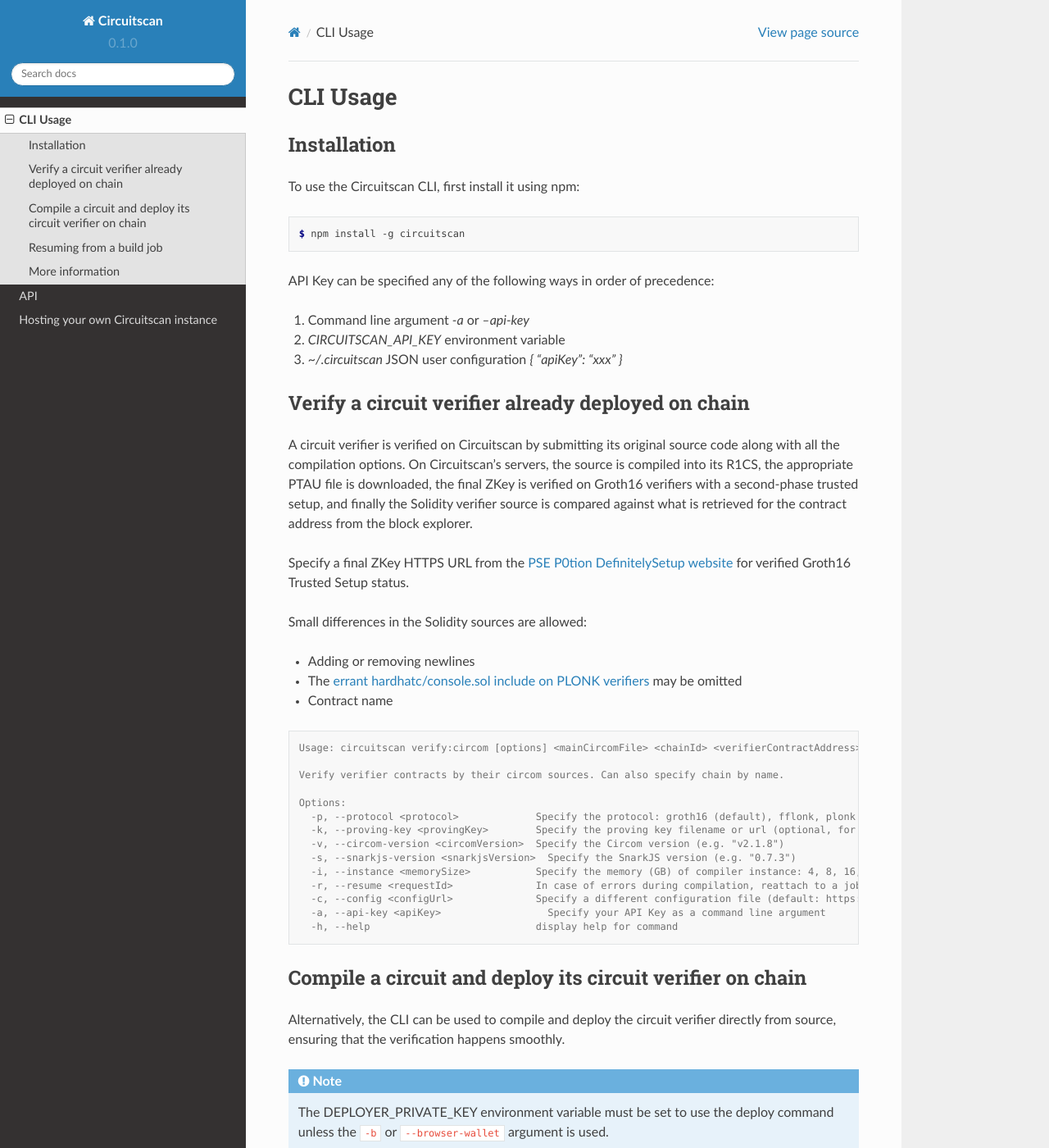
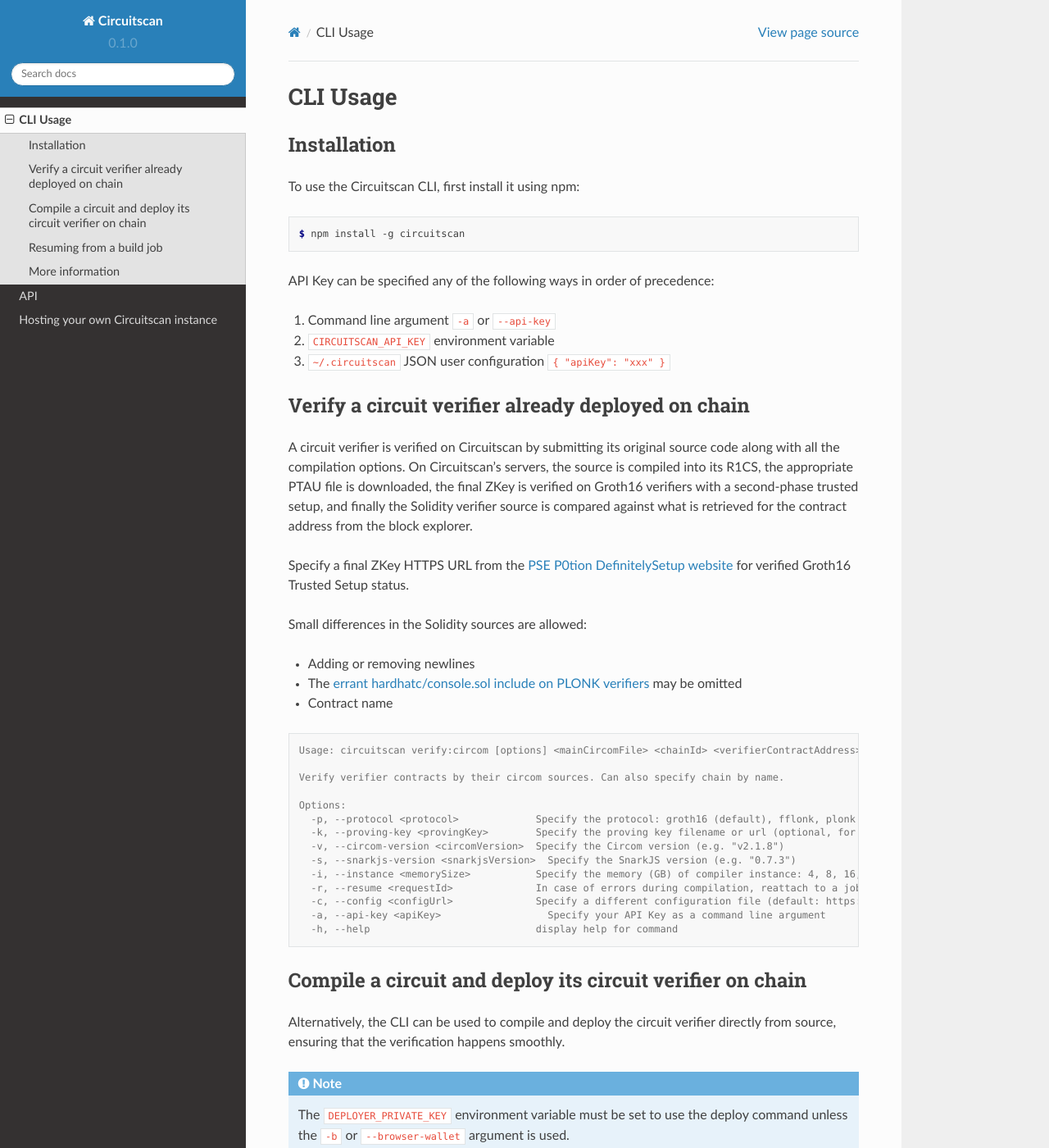
Before and after one commit to circuitscan/docs, a Sphinx documentation site: the page built from docs/source/usage.rst, in a window 1280 px wide and 1400 px high. Shown: the whole window at 82% size. Built offline with Sphinx 7.4.7 and the Read the Docs theme 2.0.0, drawn with Linux system fonts in a browser that asks for light colours.

Commit message:
Fix inline code blocks

```diff
--- a/docs/source/usage.rst
+++ b/docs/source/usage.rst
@@ -14,9 +14,9 @@
 
 API Key can be specified any of the following ways in order of precedence:
 
-1. Command line argument `-a` or `--api-key`
-2. `CIRCUITSCAN_API_KEY` environment variable
-3. `~/.circuitscan` JSON user configuration `{ "apiKey": "xxx" }`
+1. Command line argument ``-a`` or ``--api-key``
+2. ``CIRCUITSCAN_API_KEY`` environment variable
+3. ``~/.circuitscan`` JSON user configuration ``{ "apiKey": "xxx" }``
 
 Verify a circuit verifier already deployed on chain
 ---------------------------------------------------
@@ -55,7 +55,7 @@
 
 .. note::
 
-   The DEPLOYER_PRIVATE_KEY environment variable must be set to use the deploy command unless the ``-b`` or ``--browser-wallet`` argument is used.
+   The ``DEPLOYER_PRIVATE_KEY`` environment variable must be set to use the deploy command unless the ``-b`` or ``--browser-wallet`` argument is used.
 
 .. code-block:: console
 
```
